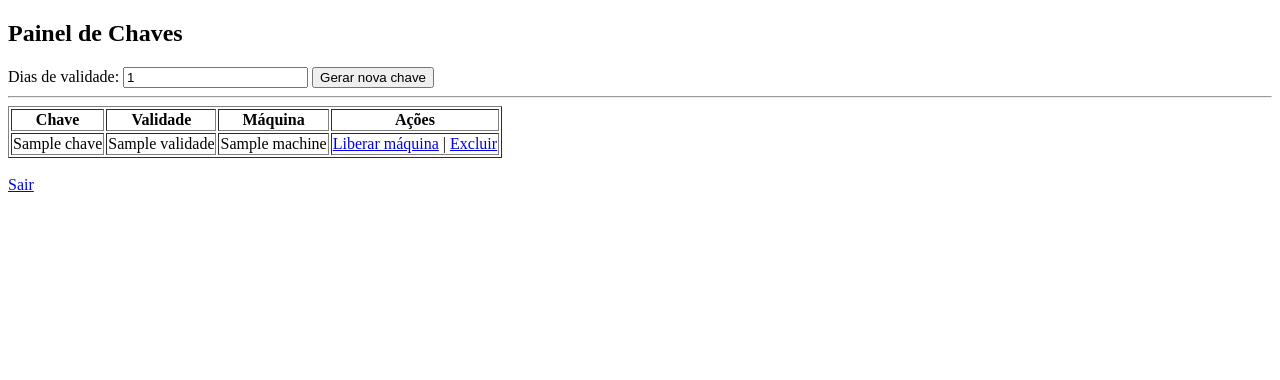
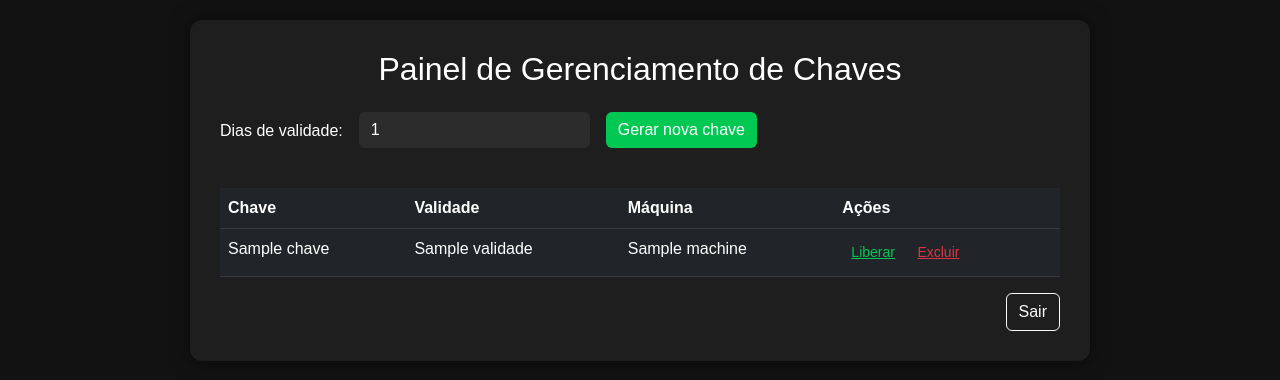
Before and after one commit to BOTGERARREV/painel-rev, a Flask app: template templates/painel.html in a window 1280 px wide. Shown: the top 380 px of the page. Run offline with Flask 3, Linux system fonts and the light colour scheme; the template is opened without the code that fills it: most values are stand-ins (such as "Sample title", 1, 10 or a date in 2020).

Commit message:
painel.html

```diff
--- a/templates/painel.html
+++ b/templates/painel.html
@@ -1,29 +1,89 @@
 <!DOCTYPE html>
-<html>
+<html lang="pt-BR">
 <head>
+    <meta charset="UTF-8">
+    <meta name="viewport" content="width=device-width, initial-scale=1.0">
     <title>Painel de Licenças</title>
+    <link href="https://cdn.jsdelivr.net/npm/bootstrap@5.3.0/dist/css/bootstrap.min.css" rel="stylesheet">
+    <style>
+        body {
+            background-color: #121212;
+            color: #ffffff;
+            font-family: Arial, sans-serif;
+            padding: 20px;
+        }
+        .container {
+            max-width: 900px;
+            margin: auto;
+            background-color: #1e1e1e;
+            padding: 30px;
+            border-radius: 12px;
+            box-shadow: 0 0 20px rgba(0,0,0,0.5);
+        }
+        .table {
+            background-color: #1e1e1e;
+            color: #fff;
+        }
+        .form-control, .form-select {
+            background-color: #2c2c2c;
+            border: none;
+            color: #ffffff;
+        }
+        .btn-primary {
+            background-color: #00c853;
+            border: none;
+        }
+        .btn-primary:hover {
+            background-color: #00b84d;
+        }
+        a.btn-link {
+            color: #00c853;
+        }
+        a.btn-link:hover {
+            color: #00e676;
+        }
+    </style>
 </head>
 <body>
-    <h2>Painel de Chaves</h2>
-    <form method="POST" action="/gerar">
-        Dias de validade: <input type="number" name="dias" value="1" min="1">
-        <button type="submit">Gerar nova chave</button>
+    <div class="container">
+        <h2 class="text-center mb-4">Painel de Gerenciamento de Chaves</h2>
+        <form method="POST" action="/gerar" class="row g-3 mb-4">
+            <div class="col-auto">
+                <label for="dias" class="col-form-label">Dias de validade:</label>
+            </div>
+            <div class="col-auto">
+                <input type="number" class="form-control" id="dias" name="dias" value="1" min="1">
+            </div>
+            <div class="col-auto">
+                <button type="submit" class="btn btn-primary mb-3">Gerar nova chave</button>
+            </div>
         </form>
-    <hr>
-    <table border="1">
-        <tr><th>Chave</th><th>Validade</th><th>Máquina</th><th>Ações</th></tr>
+        <table class="table table-dark table-hover">
+            <thead>
+                <tr>
+                    <th>Chave</th>
+                    <th>Validade</th>
+                    <th>Máquina</th>
+                    <th>Ações</th>
+                </tr>
+            </thead>
+            <tbody>
                 {% for chave, info in dados.items() %}
                 <tr>
                     <td>{{ chave }}</td>
                     <td>{{ info.validade }}</td>
                     <td>{{ info.machine }}</td>
                     <td>
-                <a href="/revogar/{{ chave }}">Liberar máquina</a> |
-                <a href="/excluir/{{ chave }}">Excluir</a>
+                        <a href="/revogar/{{ chave }}" class="btn btn-link btn-sm">Liberar</a>
+                        <a href="/excluir/{{ chave }}" class="btn btn-link btn-sm text-danger">Excluir</a>
                     </td>
                 </tr>
                 {% endfor %}
+            </tbody>
         </table>
-    <br><a href="/logout">Sair</a>
+        <div class="text-end">
+            <a href="/logout" class="btn btn-outline-light">Sair</a>
+        </div>
+    </div>
 </body>
 </html>
```
Lines whose indentation alone changed are shown as unchanged.
